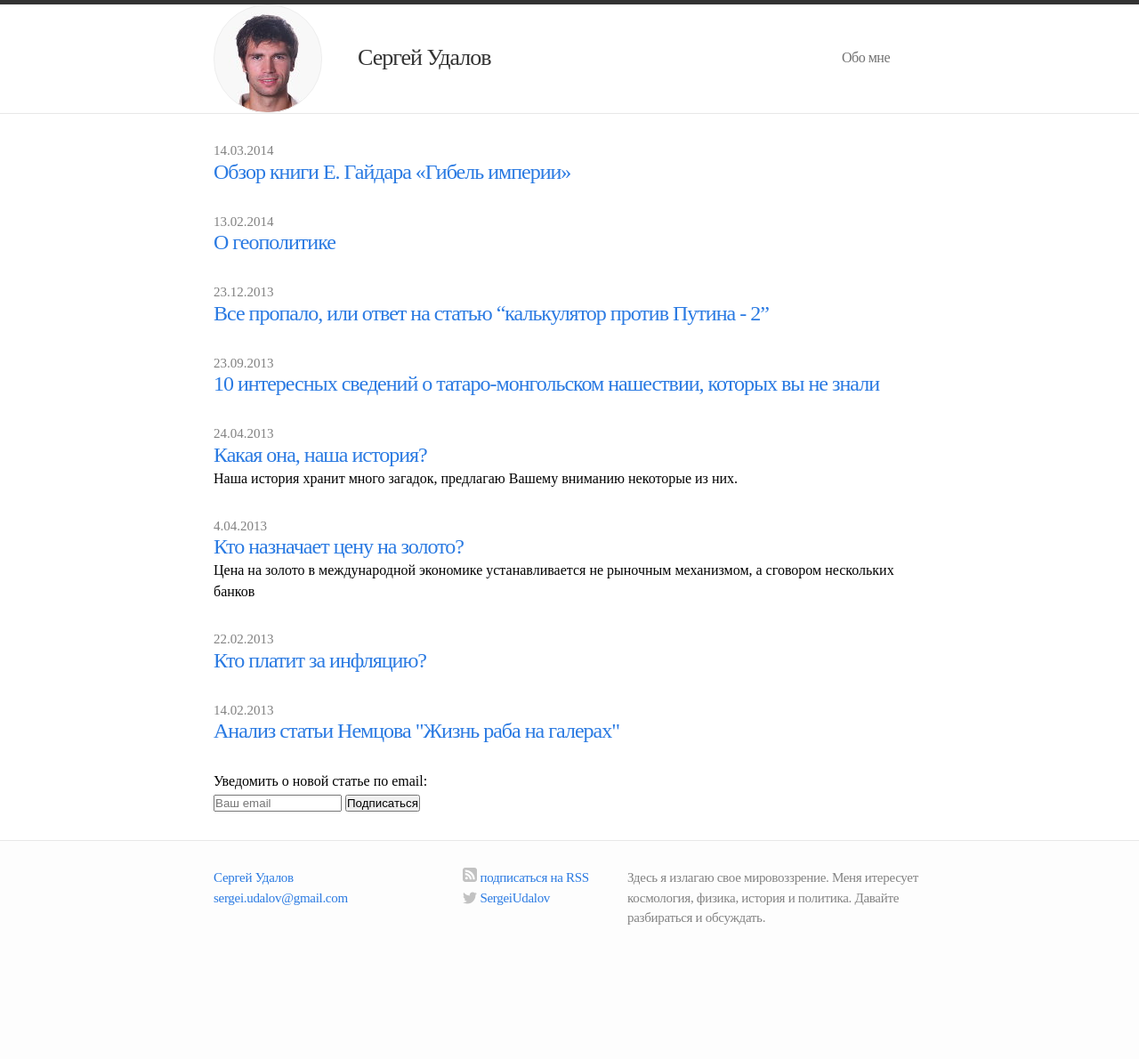
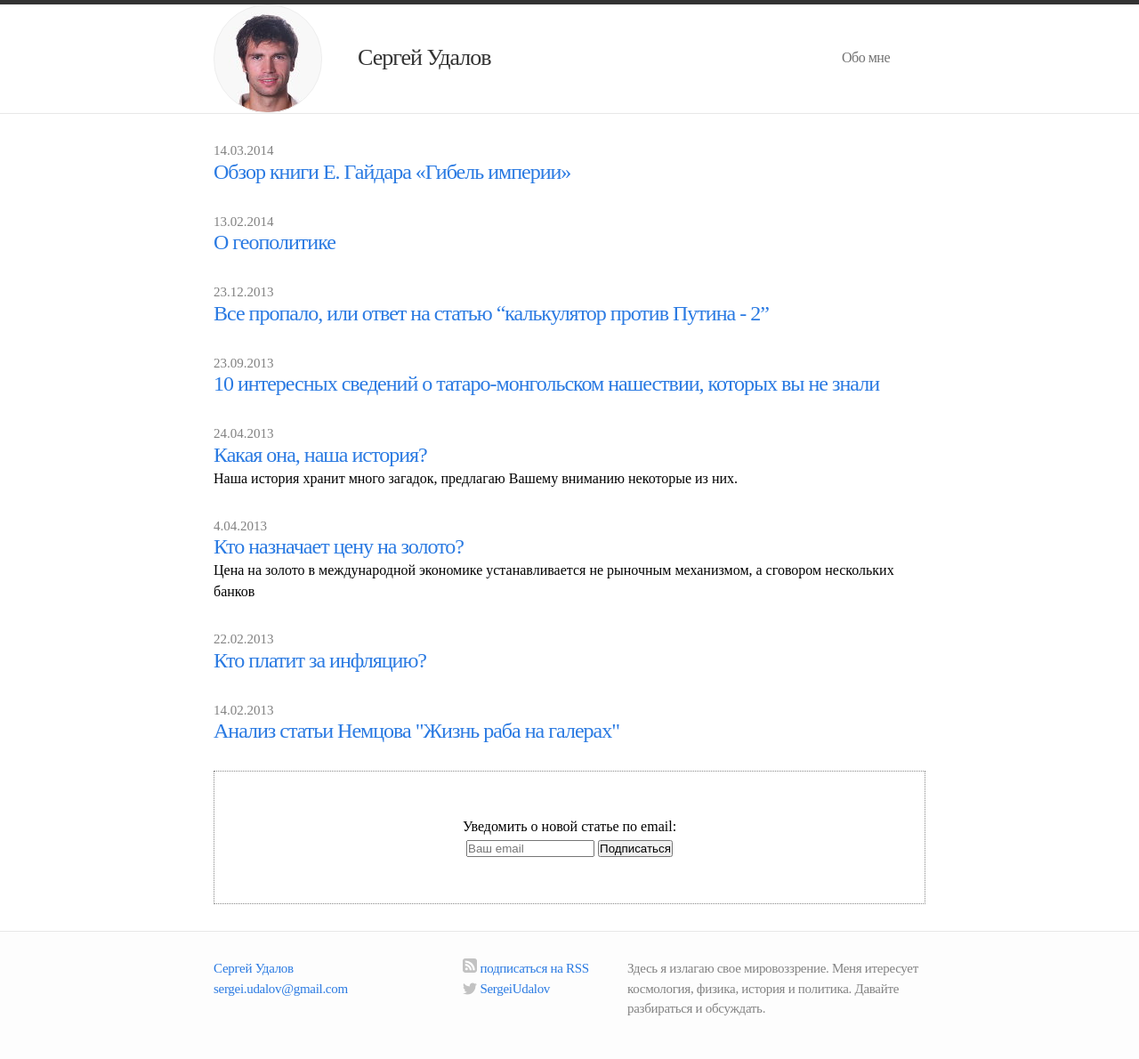
Before and after one commit to sergio-fry/blog, a Jekyll site: the page built from index.html, in a window 1280 px wide. Shown: the whole page at 89% size. Built offline with Jekyll 4.4.1, drawn with Linux system fonts in a browser that asks for light colours; before the commit the page ends 1088 px from its top, so only the background shows below that.

Commit message:
subscribe style

```diff
--- a/_includes/subscribe.html
+++ b/_includes/subscribe.html
@@ -1 +1,5 @@
-<form action="http://feedburner.google.com/fb/a/mailverify" method="post" target="popupwindow" onsubmit="window.open('http://feedburner.google.com/fb/a/mailverify?uri=sergei-udalov', 'popupwindow', 'scrollbars=yes,width=550,height=520');return true"><p>Уведомить о новой статье по email:<br /> <input type="text" placeholder="Ваш email" style="width:140px" name="email"/><input type="hidden" value="sergei-udalov" name="uri"/> <input type="hidden" name="loc" value="ru_RU"/> <input type="submit" value="Подписаться" /></form>
+<div style="text-align: center; padding: 50px 0px 50px 0px; border: dotted 1px #888 ">
+
+  <form action="http://feedburner.google.com/fb/a/mailverify" method="post" target="popupwindow" onsubmit="window.open('http://feedburner.google.com/fb/a/mailverify?uri=sergei-udalov', 'popupwindow', 'scrollbars=yes,width=550,height=520');return true"><p>Уведомить о новой статье по email:<br /> <input type="text" placeholder="Ваш email" style="width:140px" name="email"/><input type="hidden" value="sergei-udalov" name="uri"/> <input type="hidden" name="loc" value="ru_RU"/> <input type="submit" value="Подписаться" /></form>
+
+</div>
```
